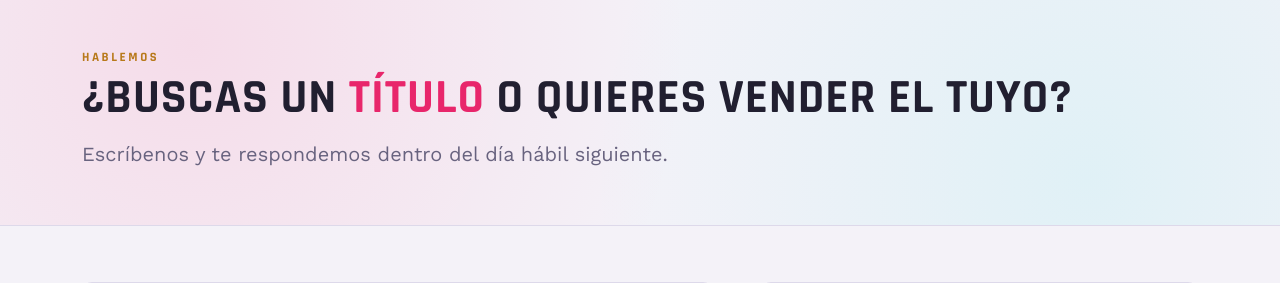
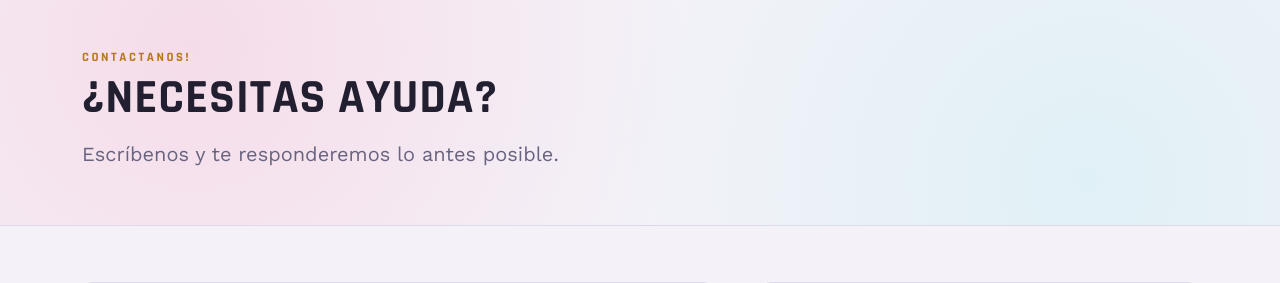
Before and after one commit to Lepetesky/Desarrollo-web, a PHP site: page /contacto.php in a window 1280 px wide. Shown: the part 57-340 px from the top of the page. Run offline with PHP 8.4, Linux system fonts and the light colour scheme.

Commit message:
Add files via upload

```diff
--- a/Semana 2/contacto.php
+++ b/Semana 2/contacto.php
@@ -63,9 +63,9 @@ $tituloPagina = 'Contacto';
 
     <section class="pv-hero" style="padding:3rem 0 2.5rem;">
         <div class="container">
-            <div class="pv-hero-eyebrow">Hablemos</div>
-            <h1 style="font-size:clamp(2rem,4vw,3rem);">¿Buscas un <span>título</span> o quieres vender el tuyo?</h1>
-            <p class="lead">Escríbenos y te respondemos dentro del día hábil siguiente.</p>
+            <div class="pv-hero-eyebrow">Contactanos!</div>
+            <h1 style="font-size:clamp(2rem,4vw,3rem);">¿Necesitas ayuda?</h1>
+            <p class="lead">Escríbenos y te responderemos lo antes posible.</p>
         </div>
     </section>
 
@@ -83,7 +83,7 @@ $tituloPagina = 'Contacto';
                                 <label for="asunto" class="form-label">Motivo:</label>
                                 <select class="form-control" id="asunto" name="asunto">
                                     <option>Consulta por un juego o consola</option>
-                                    <option>Quiero vender mi colección</option>
+                                    <option>Quiero vender un artículo</option>
                                     <option>Reparación técnica</option>
                                     <option>Estado de un pedido</option>
                                     <option>Otro</option>
```
